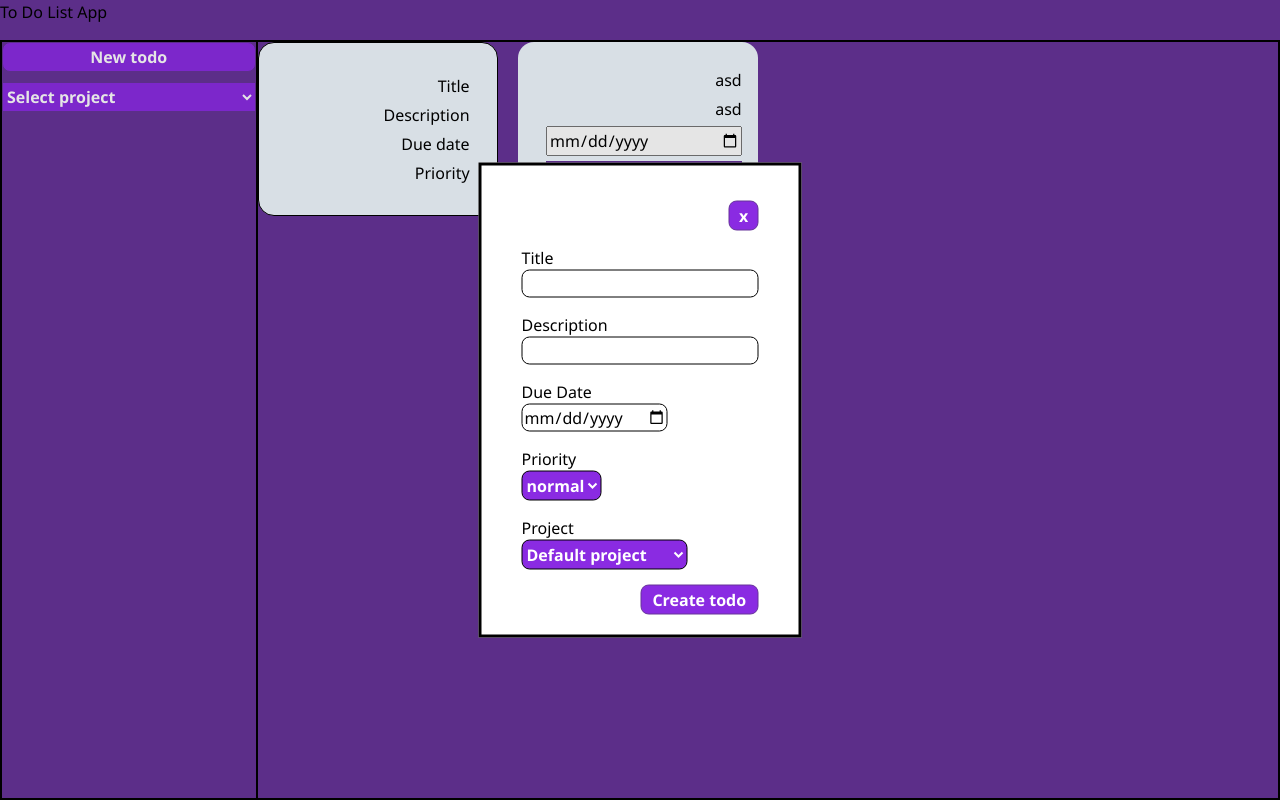
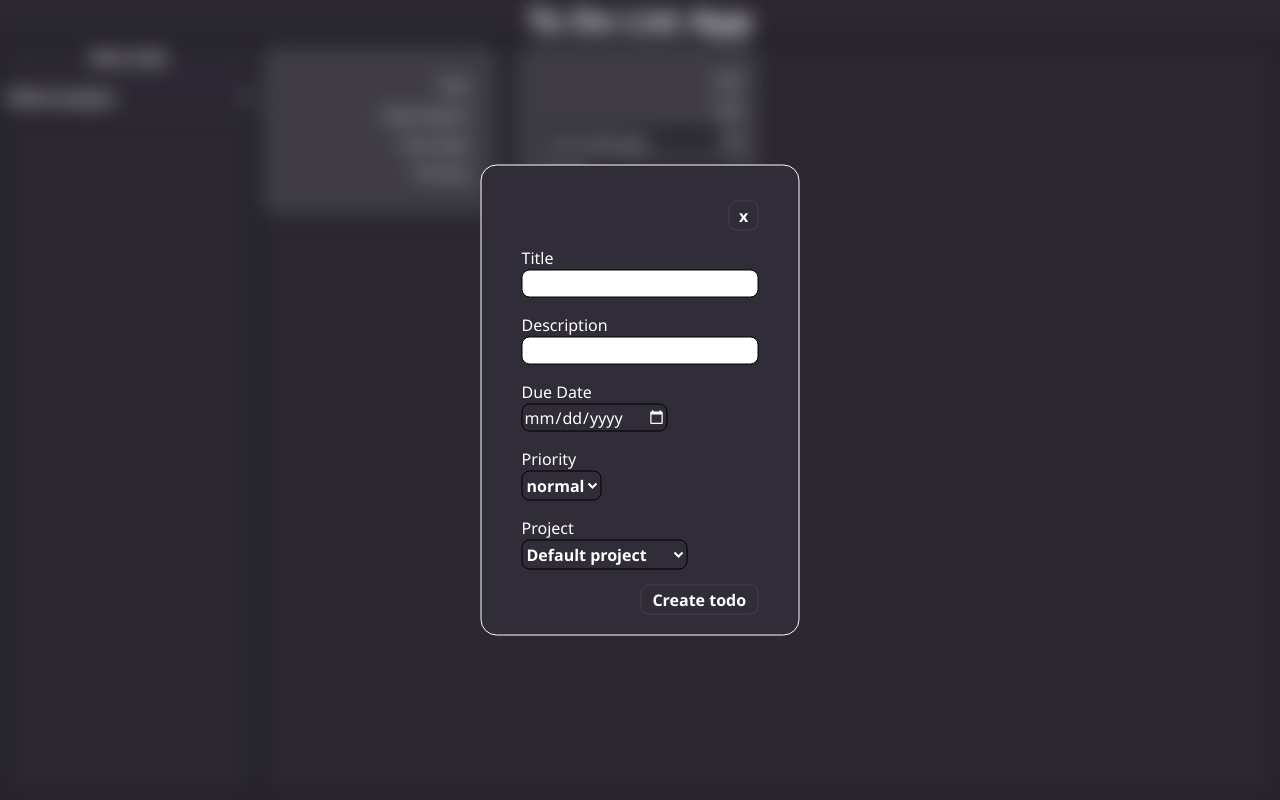
Before and after one commit to lburscheidt/my-todolist, a website built with webpack: page src/template.html in a window 1280 px wide. Both pictures are taken after a click on the button "New todo". Built offline with nearby package versions, Linux system fonts and the light colour scheme.

Commit message:
feat: style app components

```diff
--- a/src/index.js
+++ b/src/index.js
@@ -25,6 +25,7 @@ createMasterlistDropdown();
 masterlistDropdown.addEventListener("click", () => {
   if (masterlistDropdown.value === "create-new") {
     newProjectDialog.showModal();
+    body.classList.add("modal-open");
   } else if (masterlistDropdown.value === "select-project") {
     void 0;
   } else {
--- a/src/style.css
+++ b/src/style.css
@@ -63,15 +63,21 @@ h6 {
 /*reset ends*/
 
 body {
-  background-color: rebeccapurple;
+  background-color: #302c38;
   font-family: Ubuntu, "Segoe UI", Tahoma, Geneva, Verdana, sans-serif;
   height: 100vh;
   width: 100vw;
 }
 
 header {
+  color: white;
   height: 5%;
   width: 100%;
+  display: flex;
+  align-items: center;
+  justify-content: center;
+  font-size: 2rem;
+  font-weight: 800;
 }
 main {
   height: 95%;
@@ -84,23 +90,27 @@ button {
 
 button,
 select {
-  background-color: blueviolet;
+  background-color: #302c38;
   color: white;
-  border: 1px solid rebeccapurple;
+  border: 1px solid #46434d;
   height: 30px;
   font-weight: 800;
 }
 
 option-group {
-  background-color: teal;
+  background-color: #282828;
   font-weight: bold;
 }
 
 option {
-  background-color: blueviolet;
+  background-color: #46434d;
 }
 
 dialog[open] {
+  border: 1px solid white;
+  color: white;
+  background-color: #302c38;
+  border-radius: 1rem;
   position: absolute;
   top: 50%;
   left: 50%;
@@ -173,6 +183,7 @@ form {
   flex-direction: column;
   gap: 10px;
 }
+
 .todos {
   grid-area: 1 / 2 / 6 / 6;
   display: grid;
@@ -183,9 +194,10 @@ form {
 }
 
 .todo-card {
+  background-color: #46434d;
+  color: white;
+  border-radius: 1rem;
   display: flex;
-  background-color: aliceblue;
-  border-radius: 1rem;
   align-items: center;
   justify-content: center;
   flex-direction: column;
@@ -208,6 +220,19 @@ form {
   gap: 5px;
 }
 
+input[type="date"] {
+  background-color: #302c38;
+  color: white;
+  background: #302c38;
+}
+
+input[type="date"]::-webkit-calendar-picker-indicator {
+  color: white;
+}
+
+.datepickerbg {
+  color-scheme: dark;
+}
 .div1 {
   grid-area: 1 / 1 / 2 / 2;
 }
@@ -261,5 +286,13 @@ option[value="select-project"] {
 }
 
 optgroup {
-  background-color: teal;
+  background-color: #282828;
 }
+
+.modal-open {
+  filter: blur(10px);
+}
+
+.modal-closed {
+  filter: none;
+}
--- a/src/template.html
+++ b/src/template.html
@@ -25,10 +25,10 @@
           <label for="todo-desc-input">Description</label
           ><input type="textarea" id="todo-desc-input">
           <label for="todo-duedate-input">Due Date</label
-          ><input type="date" id="todo-duedate-input">
+          ><input type="date" class="datepickerbg" id="todo-duedate-input">
           <label for="todo-priority-input">Priority</label>
           <select id="todo-priority-input">
-            <option value="" low>low</option>
+            <option value="low">low</option>
             <option value="normal" selected>normal</option>
             <option value="high">high</option>
           </select>
@@ -40,7 +40,10 @@
                 Create new
               </option>
             </optgroup>
-            <optgroup id="dialog-projects-optgroup" label="PROJECTS"></optgroup>
+            <optgroup
+              id="dialog-projects-optgroup"
+              label="My projects"
+            ></optgroup>
           </select>
           <button id="create-todo-btn" class="create-todo-btn">
             Create todo
@@ -74,7 +77,7 @@
             <div class="todo-card-inner">
               <div>asd</div>
               <div>asd</div>
-              <input type="date"><select>
+              <input type="date" class="datepickerbg"><select>
                 <option value="high">high</option>
                 <option value="normal">normal</option>
                 <option value="low">low</option>
--- a/src/todos-ui.js
+++ b/src/todos-ui.js
@@ -5,6 +5,7 @@ export const masterlistDropdown = document.querySelector(
   "#masterlist-dropdown",
 );
 const header = document.querySelector("header");
+const body = document.querySelector("body");
 const todos = document.querySelector("#todos");
 //create new todos
 const newTodoBtn = document.querySelector("#new-todo-btn");
@@ -93,6 +94,7 @@ export function createMasterlistDropdown() {
 
 newTodoBtn.addEventListener("click", () => {
   newTodoDialog.showModal();
+  body.classList.add("modal-open");
   createProjectsDropdown();
   if (masterlistDropdown.value === "select-project") {
     todoProject.value = "default-project";
@@ -113,16 +115,20 @@ createTodoBtn.addEventListener("click", () => {
   );
   addTodoToProject(newTodo, projectIndex);
   newTodoDialog.close();
+  body.classList.remove("modal-open");
   renderTodos(projectIndex);
   masterlistDropdown.value = option.value;
 });
 
 todoDialogCloseBtn.addEventListener("click", () => {
   newTodoDialog.close();
+  body.classList.remove("modal-open");
 });
 
 projectDialogCloseBtn.addEventListener("click", () => {
+  body.classList - remove("modal-open");
   newProjectDialog.close();
+  body.classList.remove("modal-open");
 });
 
 function createProjectsDropdown() {
```
